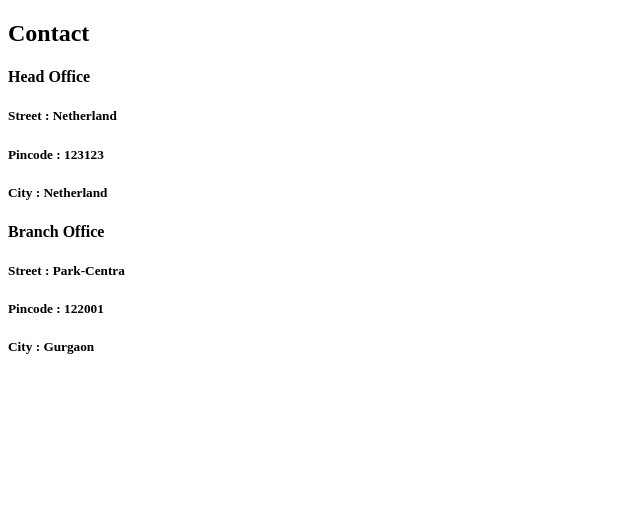
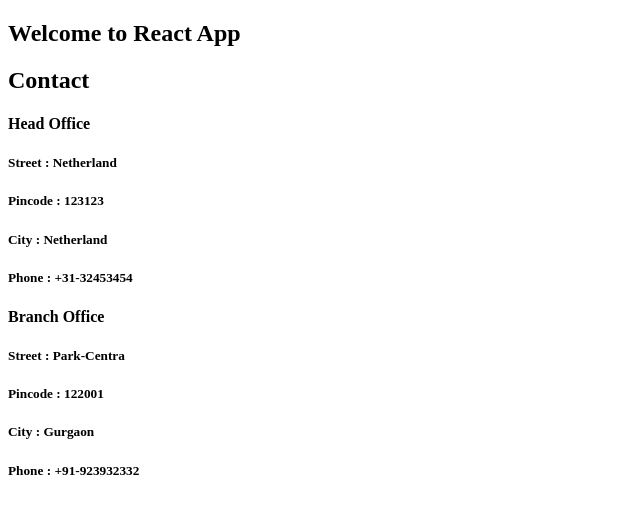
Before and after one commit to chandaku/react-workshop, a React app: page / in a window 1280 px wide. Shown: the top 514 px of the page, without its empty margins (0-640 px from the left). Built offline with nearby package versions, Linux system fonts and the light colour scheme.

Commit message:
Routes Creation

```diff
--- a/src/app/App.js
+++ b/src/app/App.js
@@ -1,12 +1,16 @@
 import React from "react";
-import Contact from "./common/Contact"
+import Routes from './Routes';
+import Contacts from './components/common/Contact'
 
-export class App extends React.Component {
+export default class App extends React.Component {
 
     render() {
+        console.log(this.props.children)
         return (
             <div>
-            <Contact/>
+                <h2>Welcome to React App</h2>
+            {this.props.children}
+
             </div>
             )
     }
--- /dev/null
+++ b/src/app/Routes.js
@@ -0,0 +1,46 @@
+import React,{Component} from 'react';
+import {
+    BrowserRouter as Router,
+    Route,
+    Redirect,
+    Switch
+        } from 'react-router-dom';
+import Contact from './components/common/Contact';
+import App from './App';
+import Cart from './cart/containers/Cart'
+
+export default class Routes extends Component {
+    constructor(props) {
+        super(props);
+    }
+
+    componentDidMount() {
+
+    }
+    // componentDidCatch(err, errInfo){
+    //     console.log("errr>>>>>>>>>>>",err, errInfo)
+    // }
+    render() {
+        return (
+            <div>
+                <Router>
+                    <App>
+                        <Switch>
+                            <Route path="/" exact component={Contact} />
+                            <Route path="/cart" exact component={Cart} />
+                        </Switch>
+                    </App>
+                </Router>
+            </div>
+        )
+    }
+}
+
+
+Routes.defaultProps = {
+
+}
+
+Routes.propTypes = {
+
+}
--- a/src/app/common/Address.js
+++ b/src/app/components/common/Address.js
@@ -18,6 +18,7 @@ export default class Address extends Component {
             <h5>Street : {this.props.street}</h5>
             <h5>Pincode : {this.props.pincode}</h5>
             <h5>City : {this.props.cityname}</h5>
+            <h5>Phone : {this.props.phone}</h5>
             </div>
         )
     }
--- a/src/app/common/Contact.js
+++ b/src/app/components/common/Contact.js
@@ -16,8 +16,8 @@ export default class Contact extends Component {
         return (
             <div>
             <h2>Contact</h2>
-            <Address addressOf="Head Office" street="Netherland" pincode="123123" cityname="Netherland" />
-            <Address addressOf="Branch Office" street="Park-Centra" pincode="122001" cityname="Gurgaon" />
+            <Address addressOf="Head Office" street="Netherland" pincode="123123" cityname="Netherland" phone="+31-32453454"/>
+            <Address addressOf="Branch Office" street="Park-Centra" pincode="122001" cityname="Gurgaon" phone="+91-923932332"/>
             </div>
         )
     }
--- a/src/main.js
+++ b/src/main.js
@@ -4,7 +4,7 @@ import React from "react";
 
 import {render} from "react-dom";
 
-import {App} from "./app/App";
+import Routes from "./app/Routes";
 import {Provider} from 'react-redux';
 import store from './app/store'
 
@@ -13,7 +13,7 @@ import store from './app/store'
 //render => diffing, patching real dom
 
 render( <Provider store={store}>
-        <App />
+        <Routes />
         </Provider>
 , //virtual dom
         document.getElementById("root") //real dom
```
Also changed, not shown: src/app/components/common/About.js (renamed from src/app/common/About.js), src/app/components/common/Home.js (renamed from src/app/common/Home.js).
